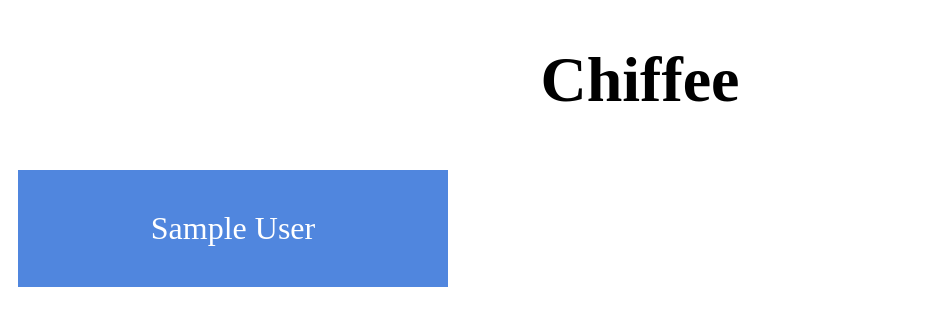
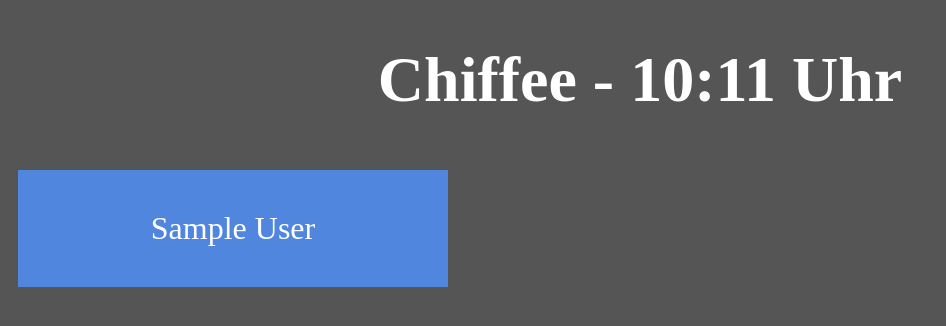
Before and after one commit to LUH-CHI/chiffee, a Django app: template templates/chiffee/user.html in a window 1280 px wide. Shown: the top 326 px of the page, without its empty margins (0-946 px from the left). Run offline with Django 3.2, Linux system fonts and the light colour scheme; tables that the repository leaves empty hold one stand-in row (values such as "Sample post"); the template is opened without the code that fills it: values that come from a table or form of the project are taken from there, most other values are stand-ins (such as "Sample title", 1, 10 or a date in 2020).

Commit message:
Designchanges
Added a clock to the page
Changed the background color to grey
removed the headlines for product categories

```diff
--- a/templates/chiffee/base.html
+++ b/templates/chiffee/base.html
@@ -5,6 +5,8 @@
 		<style>
 		body{
 			font-size: 200%;
+			background-color: #555555;
+			color: white;
 		}
 		a:link, a:visited {
 			background-color: #5086de;
@@ -30,8 +32,25 @@
 		}
 		</style>
 	{% block head %}{% endblock %}
+	<script>
+	function startTime() {
+	    var today = new Date();
+	    var h = today.getHours();
+	    var m = today.getMinutes();
+	    var s = today.getSeconds();
+	    m = checkTime(m);
+	    s = checkTime(s);
+	    document.getElementById('headline').innerHTML =
+	    "Chiffee - " + h + ":" + m + " Uhr";
+	    var t = setTimeout(startTime, 500);
+	}
+	function checkTime(i) {
+	    if (i < 10) {i = "0" + i};  // add zero in front of numbers < 10
+	    return i;
+	}
+	</script>
 	</head>
-	<body>
+	<body onload="startTime()">
 		<h1 align="center" id="headline">Chiffee</h1>
 	{% block body %}{% endblock %}
 	</body>
--- a/templates/chiffee/products.html
+++ b/templates/chiffee/products.html
@@ -2,6 +2,6 @@
 
 
 {% block body %} {% for cat in categories %}
-		<h3>{{ cat.1 }}</h3>{% for product in products %}{% if product.product_categorie == cat.0 %}{% if product.product_active == True %}
+		{% for product in products %}{% if product.product_categorie == cat.0 %}{% if product.product_active == True %}
 			<a class="{{ cat.1 }}" href="{% url 'chiffee:users' product.product_name %}">{{ product.product_name }}<br>({{ product.product_price|floatformat:2 }})</a>{% endif %}{% endif %}{% endfor %}{% endfor %}
 {% endblock %}
```
